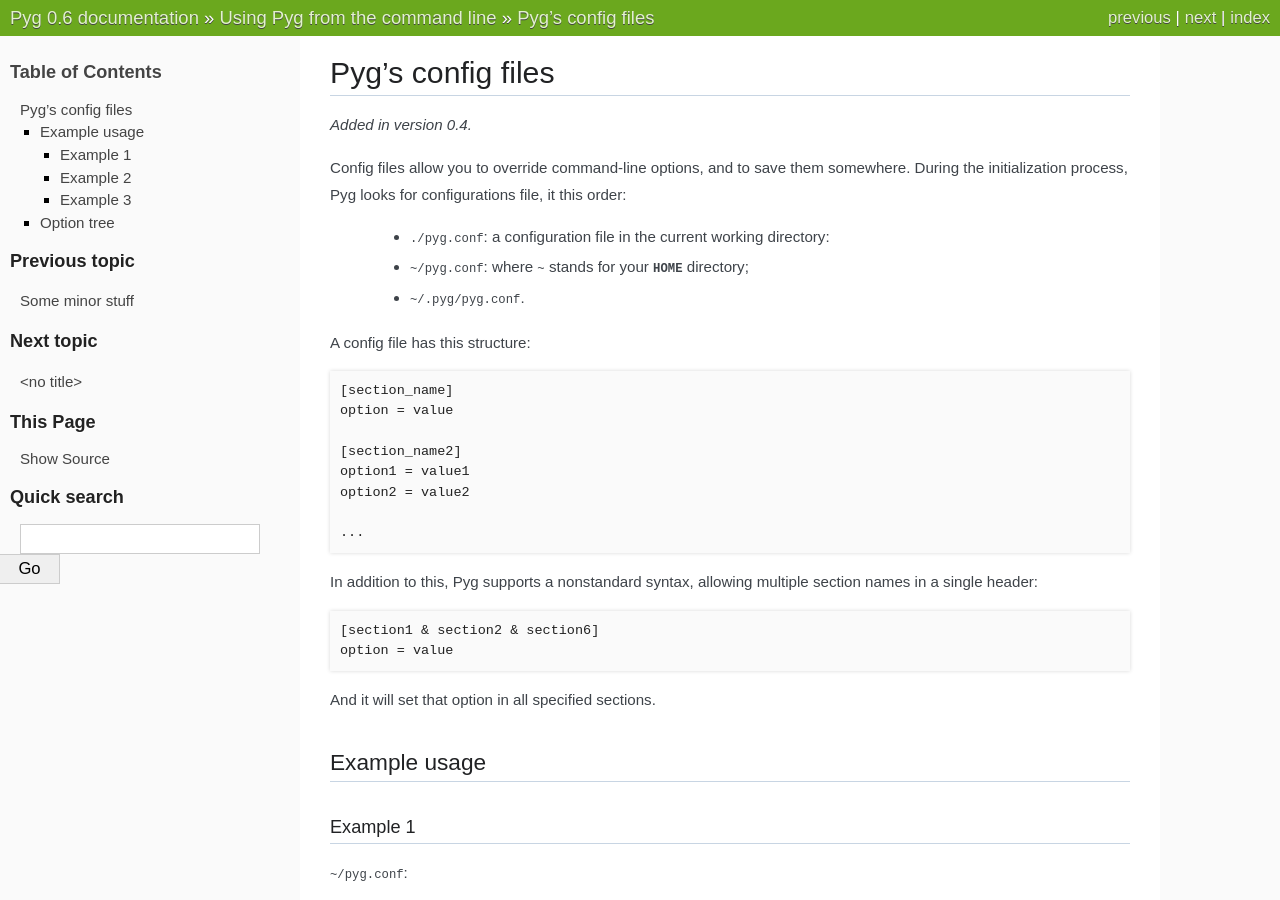
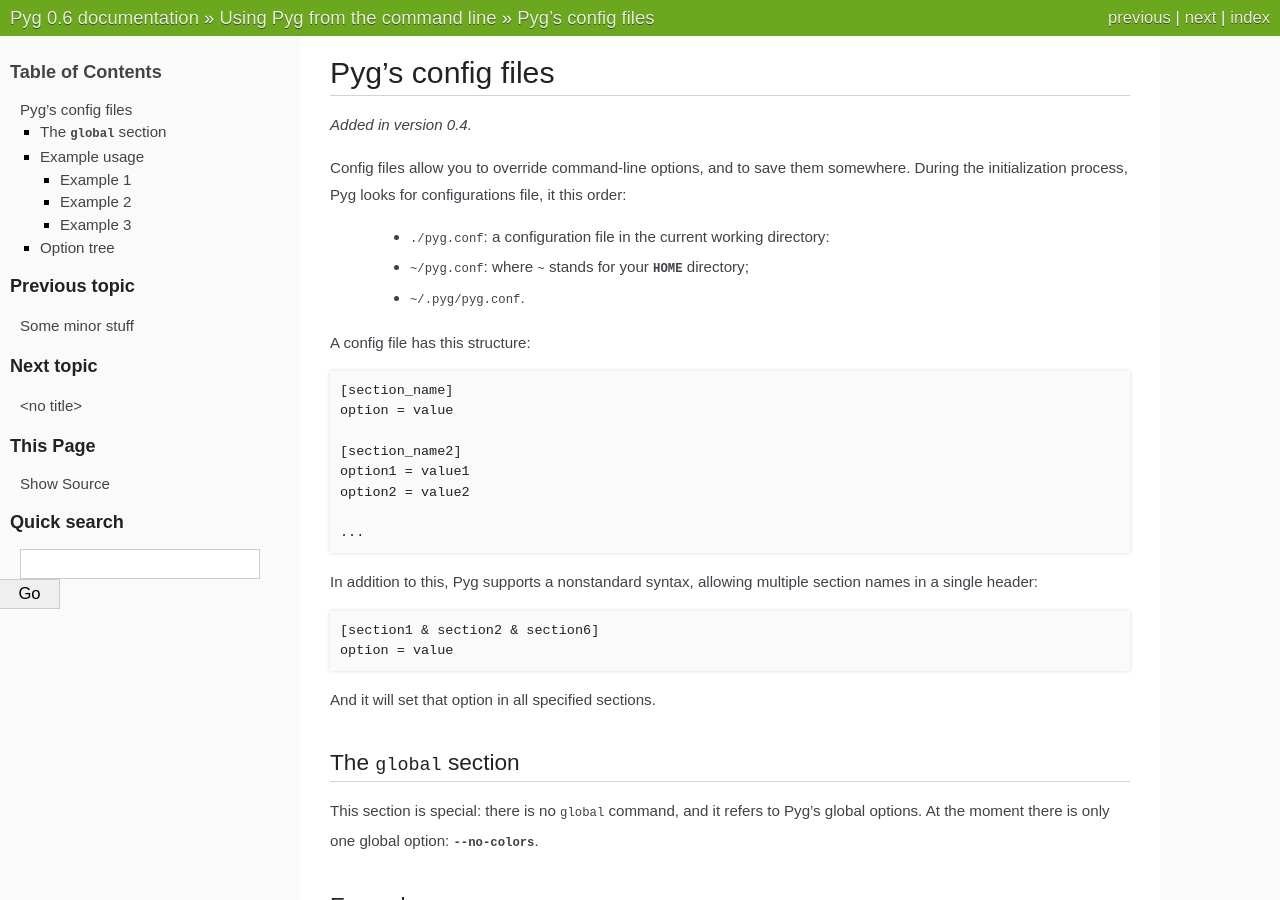
Before and after one commit to rubik/pyg, a Sphinx documentation site: the page built from docs/config_files.rst, in a window 1280 px wide and 900 px high. Built offline with Sphinx 7.4.7, drawn with Linux system fonts in a browser that asks for light colours.

Commit message:
Fixed little distraction

```diff
--- a/docs/config_files.rst
+++ b/docs/config_files.rst
@@ -28,6 +28,13 @@
     option = value
 
 And it will set that option in all specified sections.
+
+The ``global`` section
+----------------------
+
+This section is special: there is no ``global`` command, and it refers to Pyg's global options.
+At the moment there is only one global option: :option:`--no-colors`.
+
 
 Example usage
 -------------
```
Also changed, not shown: 1 other file.
